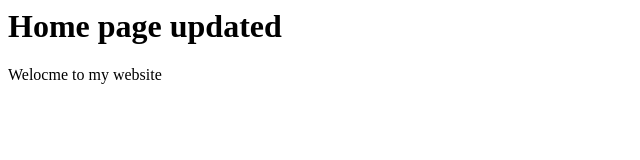
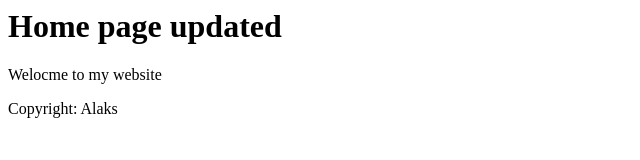
Before and after one commit to aksenovne/demo, a plain HTML site: page index.html in a window 1280 px wide. Shown: the whole page, without its empty margins (0-640 px from the left). Drawn offline with Linux system fonts and the light colour scheme.

Commit message:
Learnit to work togheter

```diff
--- a/index.html
+++ b/index.html
@@ -5,5 +5,6 @@
 	<body>
 		<h1>Home page updated</h1>
 		<p>Welocme to my website</p>
+		<p>Copyright: Alaks</p>
 	</body>
 </html>
```
